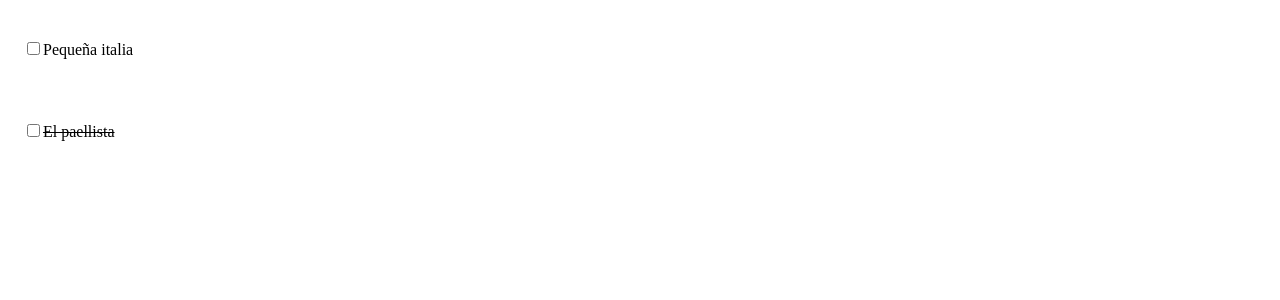
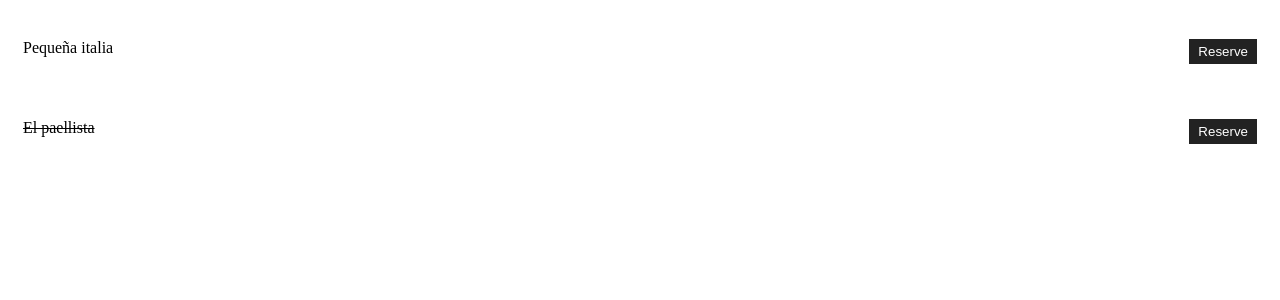
Before and after one commit to FranciG/React-project, a React (Create React App) app: page / in a window 1280 px wide. Shown: the top 300 px of the page. Built offline with nearby package versions, Linux system fonts and the light colour scheme.

Commit message:
Stetic changes

```diff
--- a/src/components/ListItem.js
+++ b/src/components/ListItem.js
@@ -7,6 +7,7 @@ getStyle = () => {
 
         textDecoration: this.props.list.reserved ?
         "line-through": "none"
+
     }
 /* long way to do it
     if(this.props.list.reserved) {
@@ -26,9 +27,8 @@ return {
         return (
             <div style={this.getStyle()}>
                <p>
-                   <input type="checkbox" onChange={this.props.markReserved.bind
-                   (this, id)}
-                   />
+
+                   <button onClick={this.props.markReserved.bind(this, id)} style={btnStyle} >Reserve</button>
                    {place}
 
                    </p>
@@ -37,4 +37,14 @@ return {
     }
 }
 
+const btnStyle = {
+    background: '#222222',
+    color: '#fff',
+    border: 'none',
+    padding: '5px 9px',
+
+    cursor: 'pointer',
+    float: 'right'
+  }
+
 export default ListItem
```
